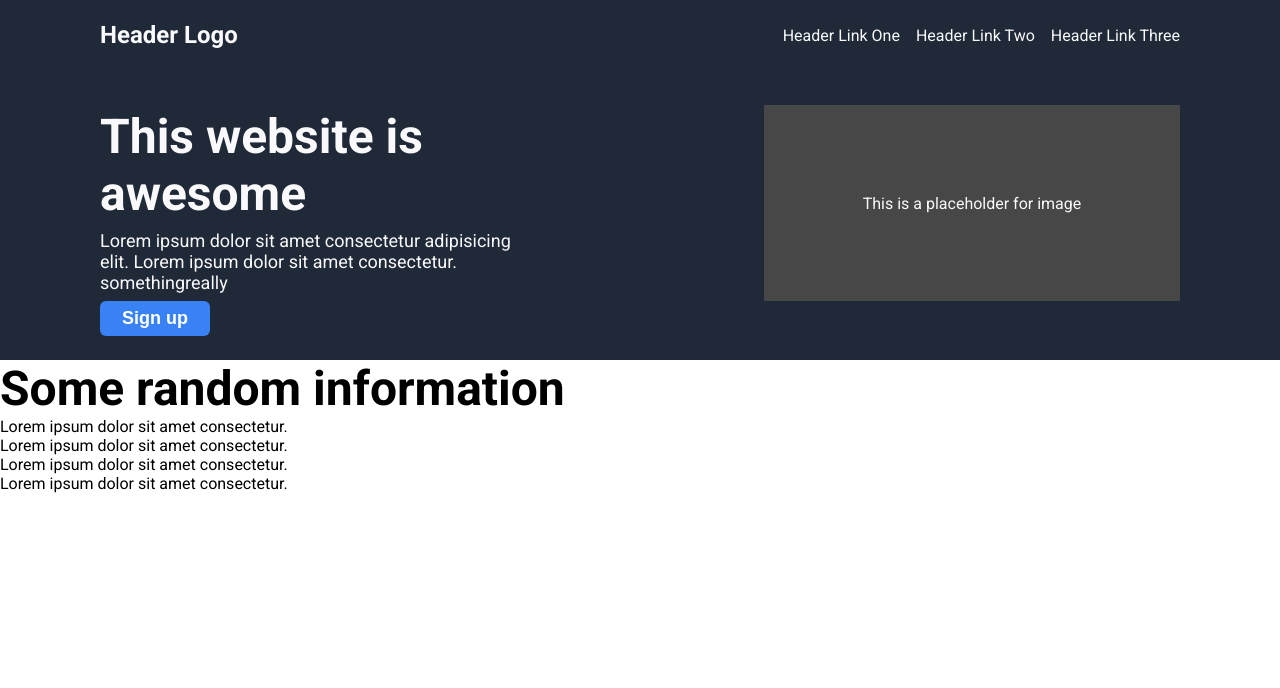
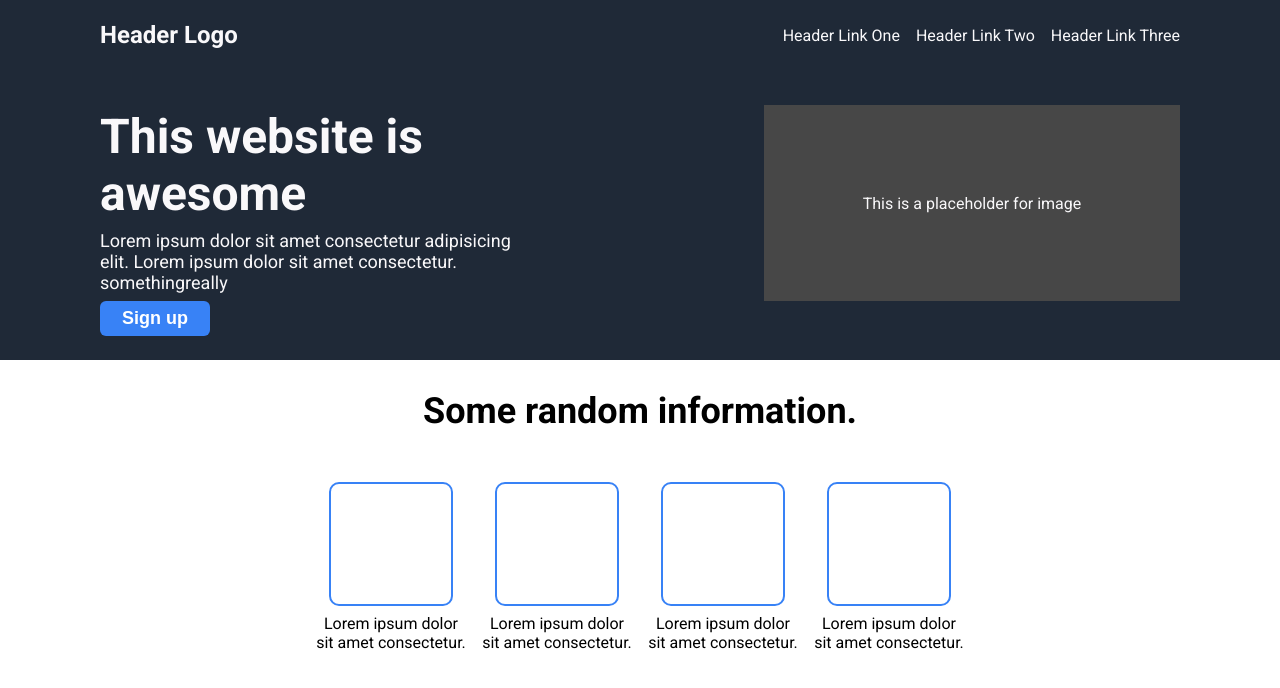
Before and after one commit to prathameshrp/Landing-Page, a plain HTML site: page index.html in a window 1280 px wide. Drawn offline with Linux system fonts and the light colour scheme.

Commit message:
add style to the mid-content
alignment and sizing of mid container

```diff
--- a/index.html
+++ b/index.html
@@ -37,7 +37,7 @@
     </div>
 
     <div class="mid-container">
-        <h1>Some random information</h1>
+        <h1>Some random information.</h1>
         <div class="cards">
             <div class="card"><div class="border"></div><span>Lorem ipsum dolor sit amet consectetur.</span></div>
             <div class="card"><div class="border"></div><span>Lorem ipsum dolor sit amet consectetur.</span></div>
--- a/style.css
+++ b/style.css
@@ -92,3 +92,41 @@ p{
 }
 
 /* mid container */
+
+.mid-container
+{
+    display: flex;
+    flex-direction: column;
+    /* justify-content: center; */
+    align-items: center;
+
+}
+.mid-container h1{
+    font-size: 36px;
+    margin: 30px;
+}
+
+.cards
+{
+    display: flex;
+    gap: 16px;
+    margin-top: 20px;
+}
+
+.card
+{
+    width: 150px;
+    text-align: center;
+    display: flex;
+    flex-direction: column;
+    align-items: center;
+    gap: 8px;
+}
+
+.border
+{
+    width: 120px;
+    height: 120px;
+    border: 2px solid #3882f6;
+    border-radius: 10px;
+}
```
